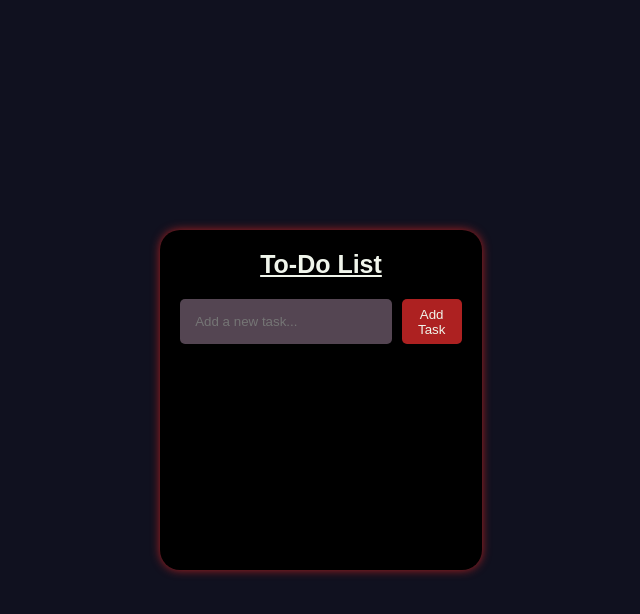
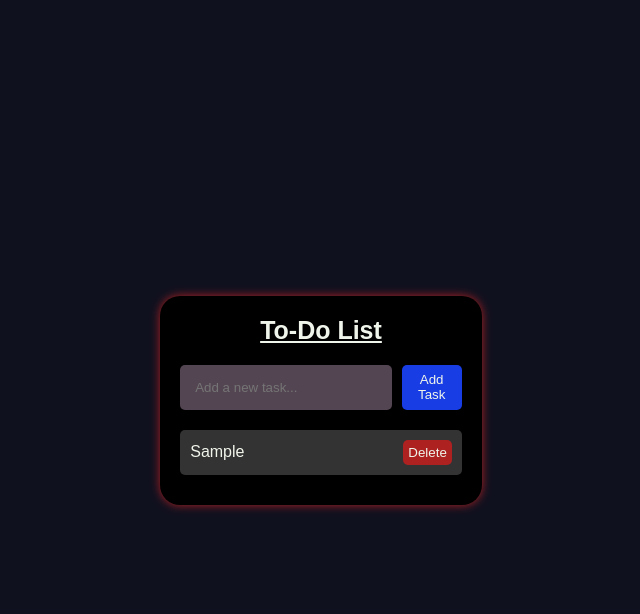
Before and after one commit to prashant0708/front_end_project, a plain HTML site: page todo/index.html in a window 1280 px wide. Both pictures are taken after typing "Sample" into the empty fields and a click on the button "Add Task". Shown: the whole page, without its empty margins (319-959 px from the left). Drawn offline with Linux system fonts and the light colour scheme.

Commit message:
initial push

```diff
--- a/todo/script.js
+++ b/todo/script.js
@@ -2,7 +2,12 @@ const todoInput = document.getElementById("todo-input");
 const addTaskButton = document.getElementById("add-task-btn");
 const todoList = document.getElementById("todo-list");
 
-let tasks = [];
+let tasks =  JSON.parse(localStorage.getItem("tasks"))|| []; // Load saved tasks
+
+// Load Saved Tasks on Page Load
+tasks.forEach(RenderTask);
+
+
 
 addTaskButton.addEventListener("click", () => {
     const taskText = todoInput.value.trim()
@@ -17,7 +22,47 @@ addTaskButton.addEventListener("click", () => {
             completed:false,
         };
         tasks.push(newTask)
+        saveTask()
+        RenderTask(newTask)
         todoInput.value = ""; //clearing input
         console.log(tasks);
     };
 });
+
+// what ever the task , I am passing it must be set to the local storage
+
+function saveTask(){
+    localStorage.setItem("tasks",JSON.stringify(tasks));
+}
+
+// render the task to the html page
+
+function RenderTask(task){
+    const li = document.createElement("li");
+    li.setAttribute('data-id',task.id);
+    if (task.completed)
+        li.classList.add("completed") // this will execute when if condition is true
+        li.innerHTML = ` <span>${task.text}</span>
+        <button>Delete</button>`;
+
+
+        // below code to add strike on the task
+    li.addEventListener("click",(e) => {
+
+        if(e.target.tagName === "BUTTON") return; // when click on delete do nothing
+        task.completed = ! task.completed; // when task is mark completed marks as not completed and vice versa for toggling
+        // fist click mark as complete , second click mark as not complete.
+        li.classList.toggle("completed");
+        saveTask();
+    })
+
+
+    li.querySelector("button").addEventListener("click",(e) => {
+        e.stopPropagation(); // Prevents the click from affecting the parent <li>
+        tasks = tasks.filter((t)=> t.id !== task.id); // t.id is all the task id from the array and task.id which is comming from respective delete
+        li.remove();
+        saveTask();})
+
+
+    todoList.appendChild(li);
+}
--- a/todo/style.css
+++ b/todo/style.css
@@ -7,6 +7,7 @@
 
 body{
     background-color: #10111f;
+    height: 100vh;
 
 
 
@@ -30,7 +31,7 @@ h1{
 .todocard{
 
     background-color: black;
-    height: 300px;
+
     padding: 20px;
     border-radius: 20px;
 
@@ -54,10 +55,42 @@ h1{
     outline: none;
 
 }
+ul {
+    list-style-type: none;
+    padding: 0;
+  }
+
+li {
+  background-color: #333333;
+  padding: 10px;
+  margin-bottom: 10px;
+  border-radius: 5px;
+  display: flex;
+  justify-content: space-between;
+  align-items: center;
+  color: #f0f5eb;
+}
+
+li.completed {
+  text-decoration: line-through;
+  opacity: 1;
+  text-transform:uppercase
+}
+
+button{
+    padding: 5PX;
+    border-radius: 5px;
+    border: none;
+    background-color: #183de4;
+    color:#f0f5eb;
+
+}
+button:hover{
+    background-color: #500b0b;
+}
 
 
-
-button{
+li button{
     padding: 5PX;
     border-radius: 5px;
     border: none;
@@ -65,6 +98,6 @@ button{
     color:#f0f5eb;
 }
 
-button:hover{
+li button:hover{
     background-color: #500b0b;
 }
```
